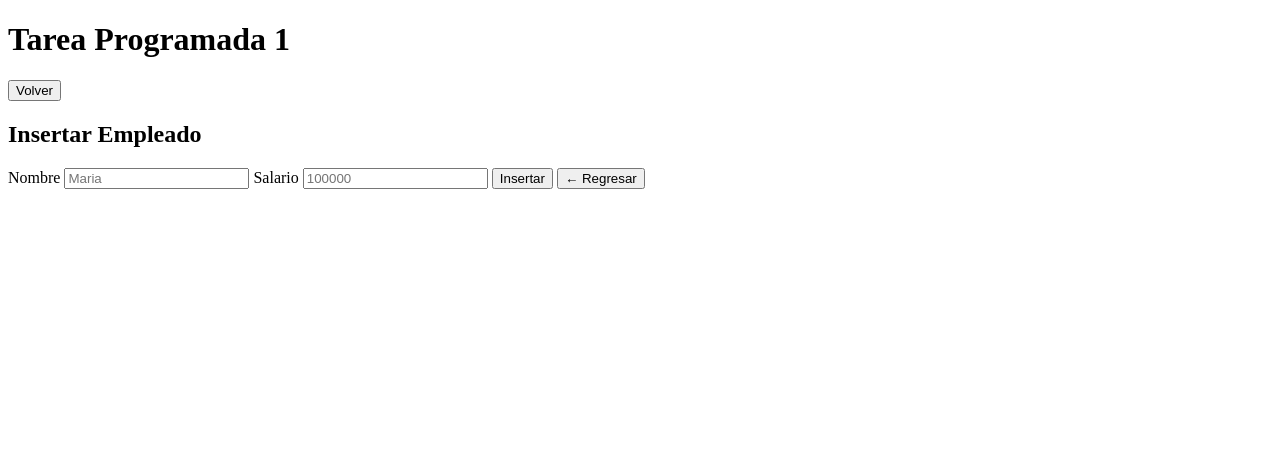
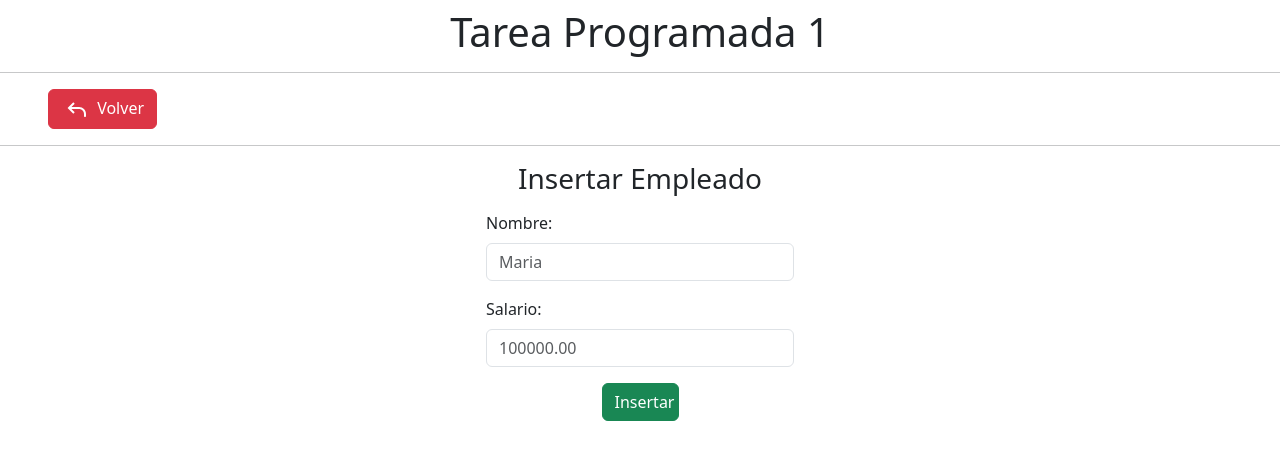
Before and after one commit to obandosm01/bd01-tarea1-KenniySantiago, a plain HTML site: page insertar.html in a window 1280 px wide. Drawn offline with nearby package versions, Linux system fonts and the light colour scheme.

Commit message:
Restyle pages with Bootstrap and SVG icons

```diff
--- a/insertar.html
+++ b/insertar.html
@@ -2,20 +2,29 @@
 <html>
 <head>
      <title>Tarea Programada 1</title>
+     <link href="https://cdn.jsdelivr.net/npm/bootstrap@5.3.8/dist/css/bootstrap.min.css" rel="stylesheet" integrity="sha384-sRIl4kxILFvY47J16cr9ZwB07vP4J8+LH7qKQnuqkuIAvNWLzeN8tE5YBujZqJLB" crossorigin="anonymous">
+
 </head>
 <body>
-     <header Class = "barra-superior">
-         <h1 Class = "logo"> Tarea Programada 1</h1>
+     <header Class = "px-2 pt-2">
+         <h1 Class = "h1 text-center"> Tarea Programada 1</h1>
      </header>
-     <main class = "contenedor">
-         <a href="index.html"><button>Volver</button></a>
-           <h2 Class = "titulo-pagina"> Insertar Empleado</h2>
-           <label for = "Nombre: "> Nombre </label>
-                 <input type = "text" id placeholder = "Maria">
-           <label for = "Salario: "> Salario </label>
-                 <input type = "number" placeholder = "100000">
-           <button type="submit" class="boton"> Insertar</button>
-           <button type="submit" class="boton"> ← Regresar</button>
+     <hr>
+     <a href="index.html"><button class="btn btn-danger ms-5"><img src="assets/back.svg">&nbsp;Volver</button></a>
+     <hr>
+     <main class = "px-4 d-flex align-items-center flex-column">
+
+         <h3> Insertar Empleado</h3>
+         <form class="my-2 mx-5 mb-5 d-flex flex-column w-25">
+            <label class="form-label text-start" for="nombre">Nombre:</label>
+            <input class="form-control mb-3" name="nombre" type = "text" id placeholder = "Maria">
+            <label class="form-label" for = "salario">Salario:</label>
+            <input class="form-control mb-3" name="salario" type = "text" placeholder = "100000.00">
+            <div class="d-flex justify-content-center">
+                <button type="submit" class="btn btn-success w-25"> Insertar</button>
+            </div>
+         </form>
      </main>
+     <script src="https://cdn.jsdelivr.net/npm/bootstrap@5.3.8/dist/js/bootstrap.bundle.min.js" integrity="sha384-FKyoEForCGlyvwx9Hj09JcYn3nv7wiPVlz7YYwJrWVcXK/BmnVDxM+D2scQbITxI" crossorigin="anonymous"></script>
 </body>
 </html>
```
Also changed, not shown: index.html (+27 -8 lines), assets/add.svg (added), assets/back.svg (added).
